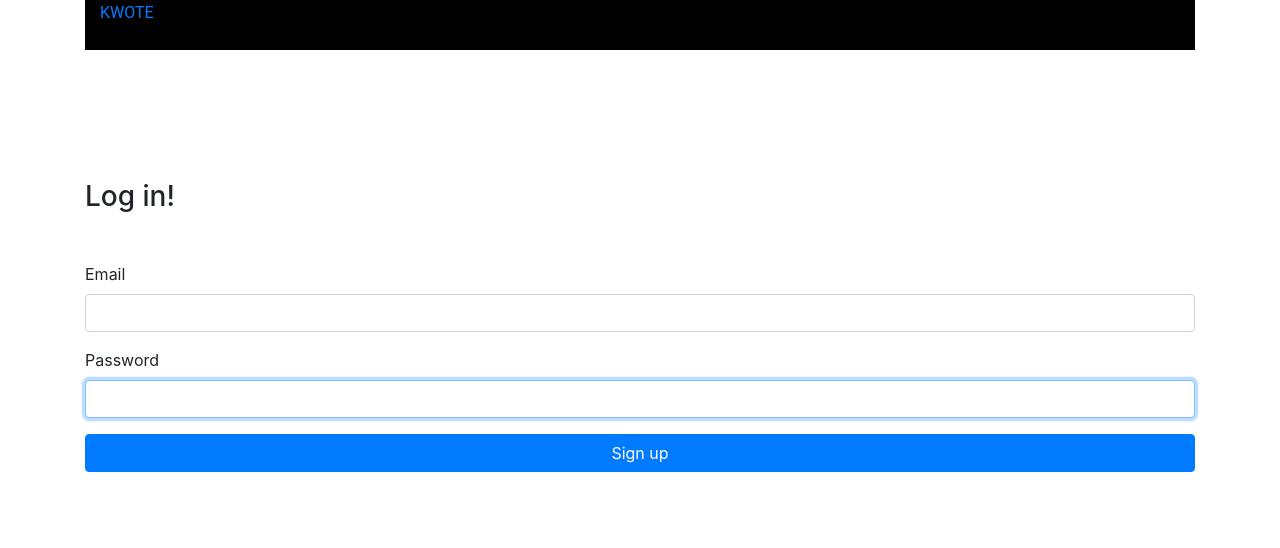
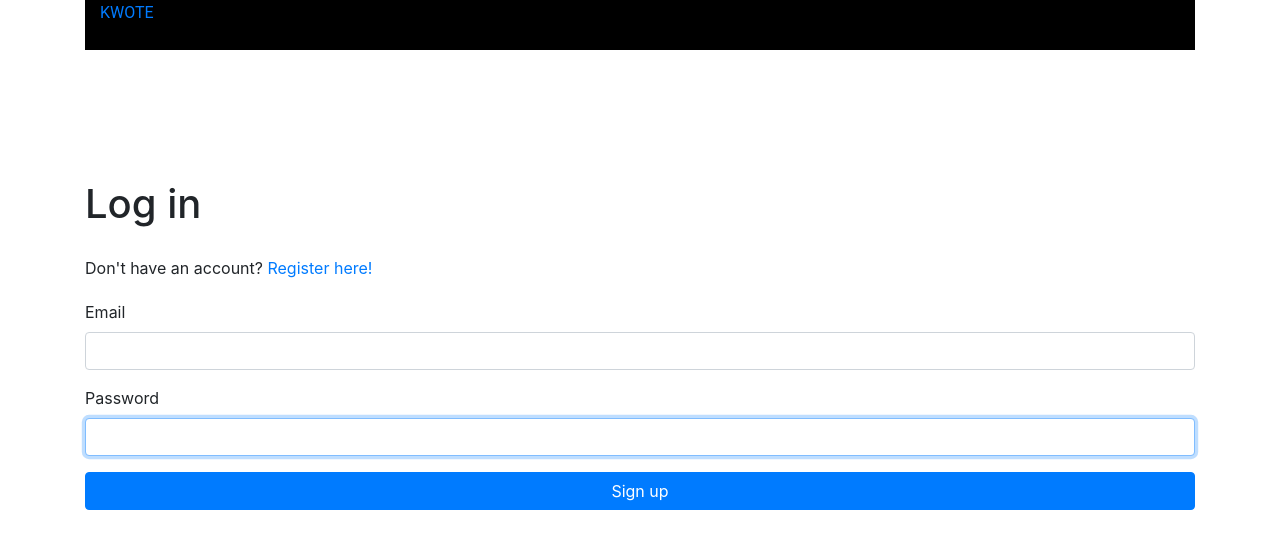
Before and after one commit to emmaweberyd/kwote, a React (Create React App) app in the folder frontend/: page /login in a window 1280 px wide. Shown: the top 548 px of the page. Built offline with nearby package versions, Linux system fonts and the light colour scheme; no server answers.

Commit message:
feat: link to register from sign up and vice versa

```diff
--- a/frontend/src/components/login-user.component.js
+++ b/frontend/src/components/login-user.component.js
@@ -6,6 +6,8 @@ import propTypes from 'prop-types';
 import { connect } from 'react-redux';
 import { login } from '../actions/authActions';
 import { clearErrors } from '../actions/errorActions';
+import { Link } from "react-router-dom";
+
 
 
 class LoginUser extends Component {
@@ -35,7 +37,8 @@ class LoginUser extends Component {
         const { login } = this.props;
         return (
             <div>
-                <h3 style={{paddingTop: '100px', paddingBottom: '40px'}}>Log in!</h3>
+                <h1 style={{paddingTop: '100px'}}>Log in</h1>
+                <div style={{paddingTop: '20px', paddingBottom: '20px'}}>Don't have an account?&nbsp;<Link to="/register">Register here!</Link></div>
                 <LoginForm login={login}/>
                 { this.state.msg ?
                 <Alert
--- a/frontend/src/components/register-user.component.js
+++ b/frontend/src/components/register-user.component.js
@@ -6,6 +6,8 @@ import propTypes from 'prop-types';
 import { connect } from 'react-redux';
 import { register } from '../actions/authActions';
 import { clearErrors } from '../actions/errorActions';
+import { Link } from "react-router-dom";
+
 
 class RegisterUser extends Component {
     state = {
@@ -34,7 +36,8 @@ class RegisterUser extends Component {
         const { register } = this.props
         return (
             <div>
-                <h3 style={{paddingTop: '100px', paddingBottom: '40px'}}>Register User!</h3>
+                <h3 style={{paddingTop: '100px'}}>Register User!</h3>
+                <div style={{paddingTop: '20px', paddingBottom: '20px'}}>Already have an account?&nbsp;<Link to="/login">Login here!</Link></div>
                 <SignupForm
                     register={register}
                 />
```
